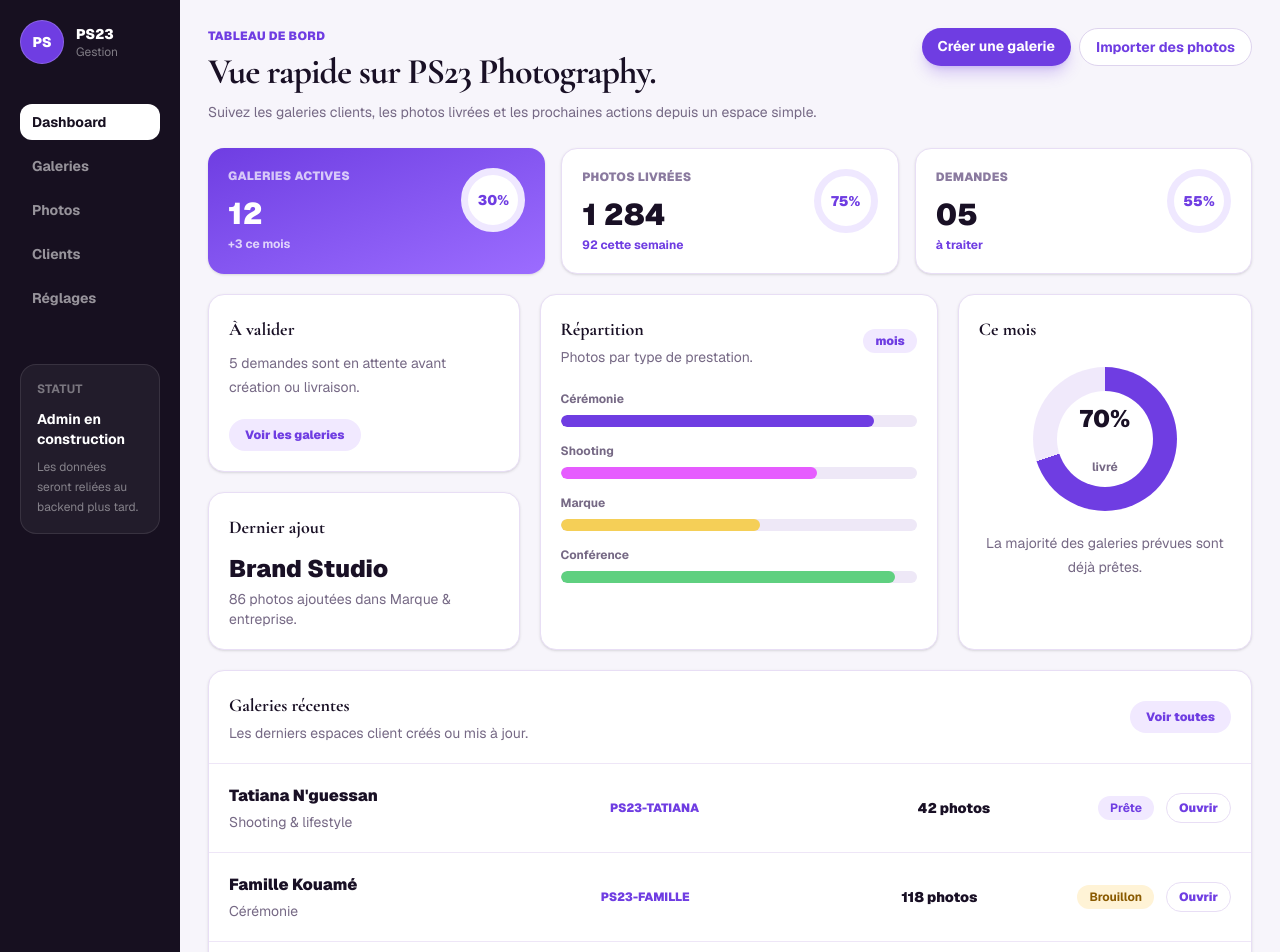
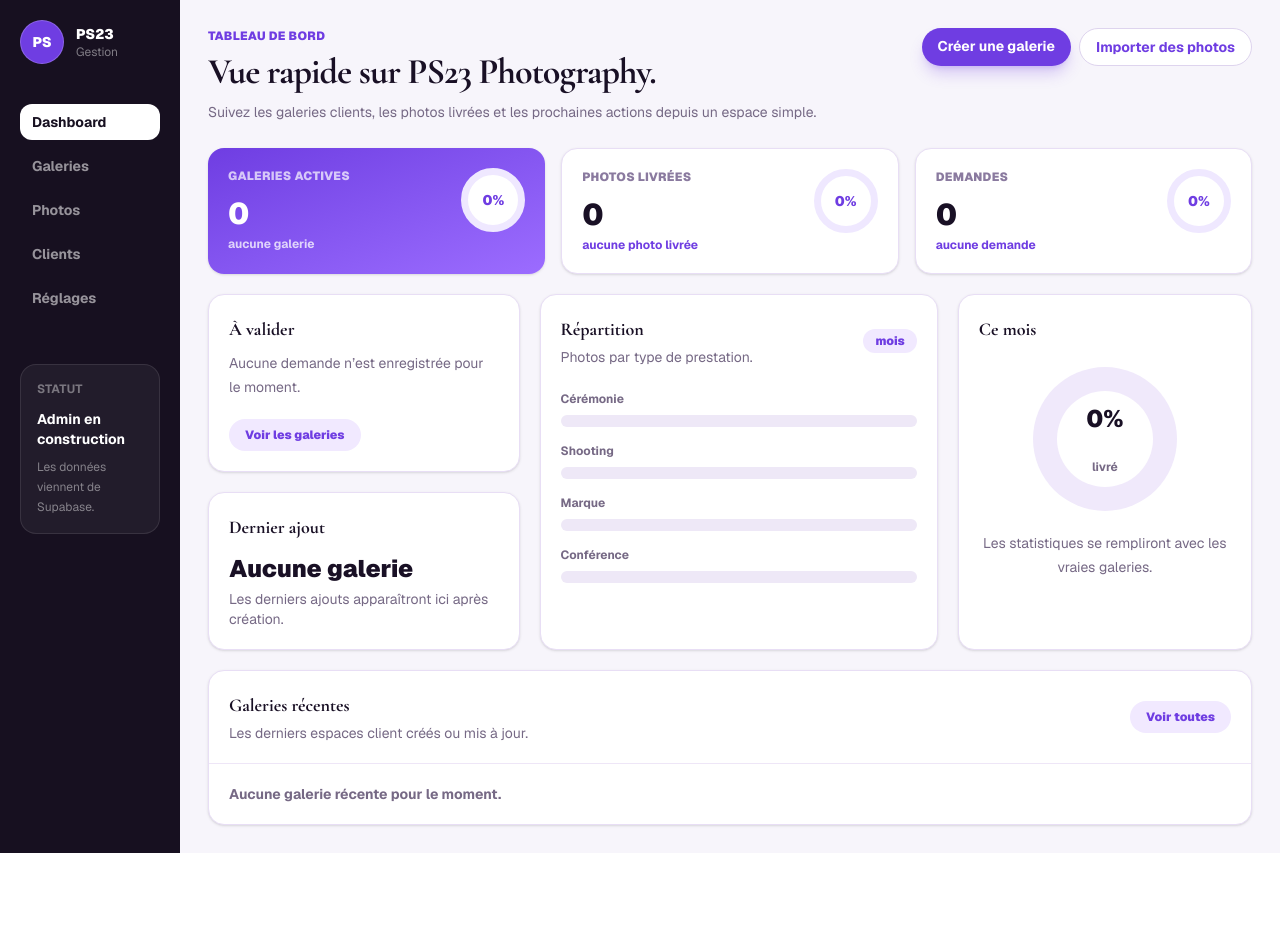
Before and after one commit to tati-ngs/photo-gallery-admin, a Next.js app: page /dashboard in a window 1280 px wide. Shown: the top 952 px of the page. After the commit the page ends 853 px from the top, so only its background shows below. Built offline with nearby package versions, Linux system fonts and the light colour scheme.

Commit message:
Connect gallery creation to Supabase and reset demo data

```diff
--- a/app/dashboard/page.tsx
+++ b/app/dashboard/page.tsx
@@ -4,32 +4,32 @@ import { galleries, statusClasses } from "@/data/galleries";
 const statCards = [
   {
     label: "Galeries actives",
-    value: "12",
-    percent: "30%",
-    detail: "+3 ce mois",
+    value: "0",
+    percent: "0%",
+    detail: "aucune galerie",
     color: "from-[#6f3de2] to-[#9c6cff]",
   },
   {
     label: "Photos livrées",
-    value: "1 284",
-    percent: "75%",
-    detail: "92 cette semaine",
+    value: "0",
+    percent: "0%",
+    detail: "aucune photo livrée",
     color: "from-[#1f1530] to-[#6f3de2]",
   },
   {
     label: "Demandes",
-    value: "05",
-    percent: "55%",
-    detail: "à traiter",
+    value: "0",
+    percent: "0%",
+    detail: "aucune demande",
     color: "from-[#1f1530] to-[#e65cff]",
   },
 ];
 
 const chartBars = [
-  { label: "Cérémonie", width: "w-[88%]", color: "bg-[#6f3de2]" },
-  { label: "Shooting", width: "w-[72%]", color: "bg-[#e65cff]" },
-  { label: "Marque", width: "w-[56%]", color: "bg-[#f5cf57]" },
-  { label: "Conférence", width: "w-[94%]", color: "bg-[#5fd080]" },
+  { label: "Cérémonie", width: "w-[0%]", color: "bg-[#6f3de2]" },
+  { label: "Shooting", width: "w-[0%]", color: "bg-[#e65cff]" },
+  { label: "Marque", width: "w-[0%]", color: "bg-[#f5cf57]" },
+  { label: "Conférence", width: "w-[0%]", color: "bg-[#5fd080]" },
 ];
 
 const sidebarLinks = [
@@ -79,7 +79,7 @@ export default function AdminDashboard() {
                 </p>
                 <p className="mt-3 text-sm font-bold">Admin en construction</p>
                 <p className="mt-2 text-xs leading-5 text-white/45">
-                  Les données seront reliées au backend plus tard.
+                  Les données viennent de Supabase.
                 </p>
               </div>
             </aside>
@@ -156,7 +156,7 @@ export default function AdminDashboard() {
                   <article className="rounded-2xl border border-[#e8def5] bg-white p-5 shadow-sm">
                     <h2 className="text-lg font-black">À valider</h2>
                     <p className="mt-2 text-sm leading-6 text-[#766985]">
-                      5 demandes sont en attente avant création ou livraison.
+                      Aucune demande n’est enregistrée pour le moment.
                     </p>
                     <Link
                       className="mt-5 inline-flex rounded-full bg-[#f1e9ff] px-4 py-2 text-xs font-black text-[#6f3de2]"
@@ -168,9 +168,9 @@ export default function AdminDashboard() {
 
                   <article className="rounded-2xl border border-[#e8def5] bg-white p-5 shadow-sm">
                     <h2 className="text-lg font-black">Dernier ajout</h2>
-                    <p className="mt-3 text-2xl font-black">Brand Studio</p>
+                    <p className="mt-3 text-2xl font-black">Aucune galerie</p>
                     <p className="mt-1 text-sm text-[#766985]">
-                      86 photos ajoutées dans Marque & entreprise.
+                      Les derniers ajouts apparaîtront ici après création.
                     </p>
                   </article>
                 </div>
@@ -205,9 +205,9 @@ export default function AdminDashboard() {
                 <article className="rounded-2xl border border-[#e8def5] bg-white p-5 shadow-sm">
                   <h2 className="text-lg font-black">Ce mois</h2>
                   <div className="mt-6 grid place-items-center">
-                    <div className="grid size-36 place-items-center rounded-full bg-[conic-gradient(#6f3de2_0_70%,#f0e9fb_70%_100%)] p-4">
+                    <div className="grid size-36 place-items-center rounded-full bg-[#f0e9fb] p-4">
                       <div className="grid size-24 place-items-center rounded-full bg-white text-center">
-                        <p className="text-2xl font-black">70%</p>
+                        <p className="text-2xl font-black">0%</p>
                         <p className="text-xs font-bold text-[#766985]">
                           livré
                         </p>
@@ -215,7 +215,7 @@ export default function AdminDashboard() {
                     </div>
                   </div>
                   <p className="mt-5 text-center text-sm leading-6 text-[#766985]">
-                    La majorité des galeries prévues sont déjà prêtes.
+                    Les statistiques se rempliront avec les vraies galeries.
                   </p>
                 </article>
               </section>
@@ -237,6 +237,12 @@ export default function AdminDashboard() {
                 </div>
 
                 <div className="grid divide-y divide-[#eee6f7]">
+                  {galleries.length === 0 && (
+                    <p className="p-5 text-sm font-bold text-[#766985]">
+                      Aucune galerie récente pour le moment.
+                    </p>
+                  )}
+
                   {galleries.map((gallery) => (
                     <article
                       className="grid gap-4 p-5 md:grid-cols-[1fr_0.8fr_0.45fr_auto] md:items-center"
--- a/app/galeries/GaleriesClient.tsx
+++ b/app/galeries/GaleriesClient.tsx
@@ -1,18 +1,24 @@
 "use client";
 
 import Link from "next/link";
-import { FormEvent, useState } from "react";
-import { galleries, statusClasses } from "@/data/galleries";
+import { FormEvent, useEffect, useState } from "react";
+import { galleries, statusClasses, type Gallery } from "@/data/galleries";
+import { supabase } from "@/lib/supabase";
 
-type Gallery = (typeof galleries)[number];
+type GalleryStatus = keyof typeof statusClasses;
+
+type GalleryRow = Omit<Gallery, "photos" | "status"> & {
+  id?: number;
+  created_at?: string;
+  photos: number | string;
+  status: string;
+};
 
 const initialForm = {
   client: "",
   type: "",
   date: "",
 };
-
-const galleriesStorageKey = "ps23-admin-galleries";
 
 const generateGalleryCode = (clientName: string, galleryNumber: number) => {
   const readableName = clientName
@@ -27,6 +33,9 @@ const generateGalleryCode = (clientName: string, galleryNumber: number) => {
   return `PS23-${readableName || "CLIENT"}-${formattedNumber}`;
 };
 
+const getStatusClass = (status: string) =>
+  statusClasses[status as GalleryStatus] ?? statusClasses.Brouillon;
+
 const sidebarLinks = [
   { label: "Dashboard", href: "/dashboard", active: false },
   { label: "Galeries", href: "/galeries", active: true },
@@ -36,18 +45,13 @@ const sidebarLinks = [
 ];
 
 export default function GaleriesClient() {
-  const [galleryList, setGalleryList] = useState<Gallery[]>(() => {
-    if (typeof window === "undefined") {
-      return galleries;
-    }
-
-    const savedGalleries = window.localStorage.getItem(galleriesStorageKey);
-
-    return savedGalleries ? JSON.parse(savedGalleries) : galleries;
-  });
+  const [galleryList, setGalleryList] = useState<GalleryRow[]>([]);
   const [isFormOpen, setIsFormOpen] = useState(false);
   const [form, setForm] = useState(initialForm);
   const [search, setSearch] = useState("");
+  const [isLoading, setIsLoading] = useState(true);
+  const [isSaving, setIsSaving] = useState(false);
+  const [feedback, setFeedback] = useState("");
   const generatedCode = generateGalleryCode(form.client, galleryList.length + 1);
   const filteredGalleries = galleryList.filter((gallery) => {
     const searchableText = `${gallery.client} ${gallery.code} ${gallery.type}`
@@ -57,31 +61,57 @@ export default function GaleriesClient() {
     return searchableText.includes(search.toLowerCase().trim());
   });
 
-  const handleSubmit = (event: FormEvent<HTMLFormElement>) => {
+  useEffect(() => {
+    const loadGalleries = async () => {
+      const { data, error } = await supabase
+        .from("galleries")
+        .select("id, client, type, date, code, photos, status, created_at")
+        .order("created_at", { ascending: false });
+
+      if (error) {
+        setFeedback("Impossible de charger les galeries depuis Supabase.");
+        setGalleryList(galleries);
+      } else {
+        setGalleryList(data ?? []);
+      }
+
+      setIsLoading(false);
+    };
+
+    loadGalleries();
+  }, []);
+
+  const handleSubmit = async (event: FormEvent<HTMLFormElement>) => {
     event.preventDefault();
+    setIsSaving(true);
+    setFeedback("");
+    const newGalleryId = Date.now();
 
-    // Pour l'instant, la galerie est ajoutée seulement dans l'interface.
-    // Quand le backend sera prêt, cette partie enverra les données à la base.
-    const nextGalleryList = [
-      {
+    const { data, error } = await supabase
+      .from("galleries")
+      .insert({
+        id: newGalleryId,
         client: form.client,
         type: form.type,
         date: form.date,
         code: generatedCode,
-        photos: "0",
+        photos: 0,
         status: "Brouillon",
-      },
-      ...galleryList,
-    ];
+      })
+      .select("id, client, type, date, code, photos, status, created_at")
+      .single();
 
-    window.localStorage.setItem(
-      galleriesStorageKey,
-      JSON.stringify(nextGalleryList),
-    );
-    setGalleryList(nextGalleryList);
+    if (error) {
+      setFeedback("La galerie n’a pas pu être enregistrée dans Supabase.");
+      setIsSaving(false);
+      return;
+    }
 
+    setGalleryList((currentGalleries) => [data, ...currentGalleries]);
+    setFeedback("Galerie enregistrée dans Supabase.");
     setForm(initialForm);
     setIsFormOpen(false);
+    setIsSaving(false);
   };
 
   return (
@@ -141,6 +171,12 @@ export default function GaleriesClient() {
                 </button>
               </header>
 
+              {feedback && (
+                <p className="mt-4 rounded-2xl border border-[#e8def5] bg-white px-4 py-3 text-sm font-bold text-[#6f3de2]">
+                  {feedback}
+                </p>
+              )}
+
               {isFormOpen && (
                 <section className="mt-6 rounded-2xl border border-[#e8def5] bg-white p-5 shadow-sm">
                   <div className="max-w-4xl">
@@ -167,7 +203,7 @@ export default function GaleriesClient() {
                         onChange={(event) =>
                           setForm({ ...form, client: event.target.value })
                         }
-                        placeholder="Ex : Tatiana N'guessan"
+                        placeholder="Nom du client"
                         required
                         type="text"
                         value={form.client}
@@ -218,13 +254,15 @@ export default function GaleriesClient() {
 
                     <div className="flex flex-col gap-3 pt-2 sm:flex-row lg:col-span-2">
                       <button
-                        className="rounded-full bg-[#6f3de2] px-5 py-3 text-sm font-bold text-white"
+                        className="rounded-full bg-[#6f3de2] px-5 py-3 text-sm font-bold text-white disabled:cursor-not-allowed disabled:opacity-60"
+                        disabled={isSaving}
                         type="submit"
                       >
-                        Enregistrer la galerie
+                        {isSaving ? "Enregistrement..." : "Enregistrer la galerie"}
                       </button>
                       <button
-                        className="rounded-full border border-[#e8def5] px-5 py-3 text-sm font-bold text-[#6f3de2]"
+                        className="rounded-full border border-[#e8def5] px-5 py-3 text-sm font-bold text-[#6f3de2] disabled:cursor-not-allowed disabled:opacity-60"
+                        disabled={isSaving}
                         onClick={() => {
                           setForm(initialForm);
                           setIsFormOpen(false);
@@ -256,7 +294,19 @@ export default function GaleriesClient() {
                 </div>
 
                 <div className="grid divide-y divide-[#eee6f7]">
-                  {filteredGalleries.map((gallery) => (
+                  {isLoading && (
+                    <p className="p-5 text-sm font-bold text-[#766985]">
+                      Chargement des galeries...
+                    </p>
+                  )}
+
+                  {!isLoading && filteredGalleries.length === 0 && (
+                    <p className="p-5 text-sm font-bold text-[#766985]">
+                      Aucune galerie trouvée.
+                    </p>
+                  )}
+
+                  {!isLoading && filteredGalleries.map((gallery) => (
                     <article
                       className="grid gap-4 p-5 md:grid-cols-[1fr_0.8fr_0.45fr_auto] md:items-center"
                       key={gallery.code}
@@ -278,9 +328,9 @@ export default function GaleriesClient() {
                       <p className="text-sm font-black">{gallery.photos} photos</p>
                       <div className="flex items-center gap-3">
                         <span
-                          className={`inline-flex rounded-full px-3 py-1 text-xs font-bold ${
-                            statusClasses[gallery.status]
-                          }`}
+                          className={`inline-flex rounded-full px-3 py-1 text-xs font-bold ${getStatusClass(
+                            gallery.status,
+                          )}`}
                         >
                           {gallery.status}
                         </span>
--- a/app/galeries/[code]/page.tsx
+++ b/app/galeries/[code]/page.tsx
@@ -1,43 +1,30 @@
 import Image from "next/image";
 import Link from "next/link";
+import { supabase } from "@/lib/supabase";
 
-const galleryDetails = {
-  client: "Tatiana N'guessan",
-  code: "PS23-TATIANA",
-  type: "Shooting & lifestyle",
-  date: "10/10/2026",
-  status: "Prête",
-  totalPhotos: 42,
-  deliveredPhotos: 30,
+type GalleryDetails = {
+  client: string;
+  code: string;
+  type: string;
+  date: string;
+  status: string;
+  photos: number;
 };
 
-const photos = [
-  {
-    src: "/gallery-samples/shooting.jpeg",
-    alt: "Portrait lifestyle du client",
-    label: "Sélection",
-  },
-  {
-    src: "/gallery-samples/mariage.jpeg",
-    alt: "Photo de cérémonie",
-    label: "À valider",
-  },
-  {
-    src: "/gallery-samples/marque.jpg",
-    alt: "Photo de marque",
-    label: "Livrée",
-  },
-  {
-    src: "/gallery-samples/conference.jpeg",
-    alt: "Photo de conférence",
-    label: "Livrée",
-  },
-  {
-    src: "/gallery-samples/matiere.jpg",
-    alt: "Photo de détail",
-    label: "Retouche",
-  },
-];
+const emptyGalleryDetails: GalleryDetails = {
+  client: "Galerie introuvable",
+  code: "",
+  type: "Non renseigné",
+  date: "Non renseignée",
+  status: "Brouillon",
+  photos: 0,
+};
+
+const photos: {
+  src: string;
+  alt: string;
+  label: string;
+}[] = [];
 
 const sidebarLinks = [
   { label: "Dashboard", href: "/dashboard", active: false },
@@ -53,6 +40,12 @@ export default async function GalleryDetailPage({
   params: Promise<{ code: string }>;
 }) {
   const { code } = await params;
+  const { data } = await supabase
+    .from("galleries")
+    .select("client, code, type, date, status, photos")
+    .eq("code", code)
+    .maybeSingle();
+  const galleryDetails = (data as GalleryDetails | null) ?? emptyGalleryDetails;
 
   return (
     <main className="min-h-screen bg-[#f7f5fb] text-[#191025]">
@@ -104,7 +97,7 @@ export default async function GalleryDetailPage({
                     {galleryDetails.client}
                   </h1>
                   <p className="mt-2 text-sm text-white/75">
-                    Code demandé : {code}
+                    Code demandé : {galleryDetails.code || code}
                   </p>
                 </div>
 
@@ -141,7 +134,7 @@ export default async function GalleryDetailPage({
                   <p className="text-xs font-black uppercase tracking-wide text-[#8a7a9f]">
                     Photos
                   </p>
-                  <p className="mt-2 font-black">{galleryDetails.totalPhotos}</p>
+                  <p className="mt-2 font-black">{galleryDetails.photos}</p>
                 </article>
                 <article className="rounded-2xl border border-[#e8def5] bg-white p-4 shadow-sm">
                   <p className="text-xs font-black uppercase tracking-wide text-[#8a7a9f]">
@@ -165,11 +158,17 @@ export default async function GalleryDetailPage({
                       </p>
                     </div>
                     <span className="w-fit rounded-full bg-[#f1e9ff] px-3 py-1 text-xs font-black text-[#6f3de2]">
-                      {galleryDetails.deliveredPhotos} livrées
+                      {galleryDetails.photos} photos
                     </span>
                   </div>
 
                   <div className="mt-5 grid gap-4 sm:grid-cols-2 xl:grid-cols-3">
+                    {photos.length === 0 && (
+                      <p className="border border-dashed border-[#e8def5] bg-[#fbf8ff] p-5 text-sm font-bold text-[#766985] sm:col-span-2 xl:col-span-3">
+                        Aucune photo dans cette galerie pour le moment.
+                      </p>
+                    )}
+
                     {photos.map((photo) => (
                       <article
                         className="overflow-hidden border border-[#eee6f7] bg-[#fbf8ff] shadow-sm"
@@ -215,7 +214,7 @@ export default async function GalleryDetailPage({
                       <p className="flex justify-between gap-4">
                         <span className="text-[#766985]">Code</span>
                         <span className="font-mono text-xs font-black">
-                          {galleryDetails.code}
+                          {galleryDetails.code || code}
                         </span>
                       </p>
                       <p className="flex justify-between gap-4">
--- a/app/photos/PhotosClient.tsx
+++ b/app/photos/PhotosClient.tsx
@@ -4,33 +4,11 @@ import Image from "next/image";
 import Link from "next/link";
 import { useState } from "react";
 
-const publicPhotos = [
-  {
-    src: "/gallery-samples/mariage.jpeg",
-    title: "Cérémonie en extérieur",
-    category: "Cérémonie",
-  },
-  {
-    src: "/gallery-samples/shooting.jpeg",
-    title: "Portrait lifestyle",
-    category: "Shooting",
-  },
-  {
-    src: "/gallery-samples/marque.jpg",
-    title: "Portrait de marque",
-    category: "Marque",
-  },
-  {
-    src: "/gallery-samples/conference.jpeg",
-    title: "Conférence",
-    category: "Conférence",
-  },
-  {
-    src: "/gallery-samples/matiere.jpg",
-    title: "Détail de séance",
-    category: "Cérémonie",
-  },
-];
+const publicPhotos: {
+  src: string;
+  title: string;
+  category: string;
+}[] = [];
 
 const sidebarLinks = [
   { label: "Dashboard", href: "/dashboard", active: false },
@@ -131,6 +109,12 @@ export function PhotosClient() {
                   </div>
 
                   <div className="mt-5 grid gap-4 sm:grid-cols-2 xl:grid-cols-3">
+                    {publicPhotos.length === 0 && (
+                      <p className="rounded-2xl border border-dashed border-[#e8def5] bg-[#fbf8ff] p-5 text-sm font-bold text-[#766985] sm:col-span-2 xl:col-span-3">
+                        Aucune photo publiée pour le moment.
+                      </p>
+                    )}
+
                     {publicPhotos.map((photo, index) => (
                       <article
                         className="grid overflow-hidden border border-[#eee6f7] bg-white shadow-sm"
@@ -188,7 +172,7 @@ export function PhotosClient() {
                       {publicPhotos.length}
                     </p>
                     <p className="mt-2 text-sm font-medium text-white/75">
-                      photos visibles dans la galerie publique.
+                      photos publiées.
                     </p>
                   </section>
 
--- a/data/galleries.ts
+++ b/data/galleries.ts
@@ -1,31 +1,17 @@
-export const galleries = [
-  {
-    client: "Tatiana N'guessan",
-    code: "PS23-TATIANA",
-    type: "Shooting & lifestyle",
-    date: "10/10/2026",
-    photos: "42",
-    status: "Prête",
-  },
-  {
-    client: "Famille Kouamé",
-    code: "PS23-FAMILLE",
-    type: "Cérémonie",
-    date: "18/10/2026",
-    photos: "118",
-    status: "Brouillon",
-  },
-  {
-    client: "Brand Studio",
-    code: "PS23-BRAND",
-    type: "Marque & entreprise",
-    date: "24/10/2026",
-    photos: "86",
-    status: "Livrée",
-  },
-];
+export type GalleryStatus = "Brouillon" | "Prête" | "Livrée";
 
-export const statusClasses: Record<string, string> = {
+export type Gallery = {
+  client: string;
+  code: string;
+  type: string;
+  date: string;
+  photos: number | string;
+  status: GalleryStatus;
+};
+
+export const galleries: Gallery[] = [];
+
+export const statusClasses: Record<GalleryStatus, string> = {
   Brouillon: "bg-[#fff3d6] text-[#8a5a00]",
   Livrée: "bg-[#e8fbef] text-[#197a3b]",
   Prête: "bg-[#f1e9ff] text-[#6f3de2]",
--- /dev/null
+++ b/lib/supabase.ts
@@ -0,0 +1,6 @@
+import { createClient } from "@supabase/supabase-js";
+
+export const supabase = createClient(
+  process.env.NEXT_PUBLIC_SUPABASE_URL!,
+  process.env.NEXT_PUBLIC_SUPABASE_ANON_KEY!,
+);
--- a/package.json
+++ b/package.json
@@ -9,6 +9,7 @@
     "lint": "eslint"
   },
   "dependencies": {
+    "@supabase/supabase-js": "^2.117.3",
     "next": "16.3.8",
     "react": "19.2.8",
     "react-dom": "19.2.8"
```
Also changed, not shown: app/clients/page.tsx (+10 -4 lines), 2 other files (tests, documents, lock files or other folders).
